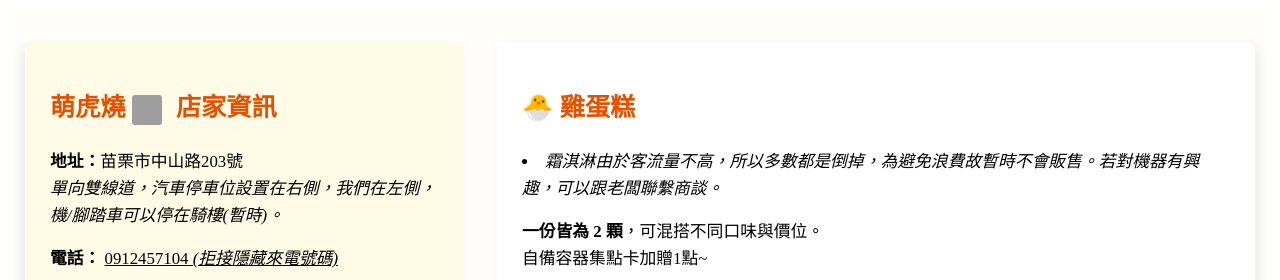
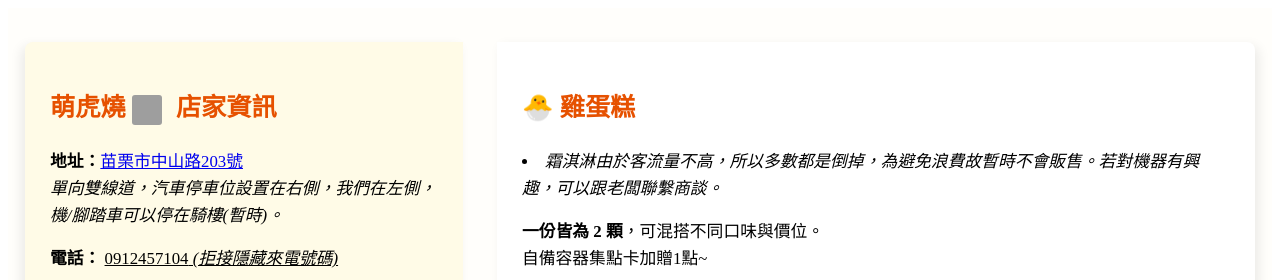
Before and after one commit to menghushao/home-page, a plain HTML site: page index.html in a window 1280 px wide. Shown: the top 280 px of the page. Drawn offline with Linux system fonts and the light colour scheme; grey boxes are pictures that could not be loaded.

Commit message:
Update index.html

```diff
--- a/index.html
+++ b/index.html
@@ -18,7 +18,7 @@
            alt="logo" style="width: 1.2em; height: 1.2em; vertical-align: middle; margin-right: 0.3em; border-radius: 3px;" />
       店家資訊
     </h2>
-    <p><strong>地址：</strong>苗栗市中山路203號<br><em>單向雙線道，汽車停車位設置在右側，我們在左側，機/腳踏車可以停在騎樓(暫時)。</em></p>
+    <p><strong>地址：</strong><a href="https://maps.app.goo.gl/B6KTsppsNF3jqvfC9" target="_blank">苗栗市中山路203號</a><br><em>單向雙線道，汽車停車位設置在右側，我們在左側，機/腳踏車可以停在騎樓(暫時)。</em></p>
     <p><strong>電話：</strong>
       <a href="tel:0912457104" style="color: inherit; text-decoration: underline;">0912457104<em>  (拒接隱藏來電號碼)</em></a>
     </p>
```
